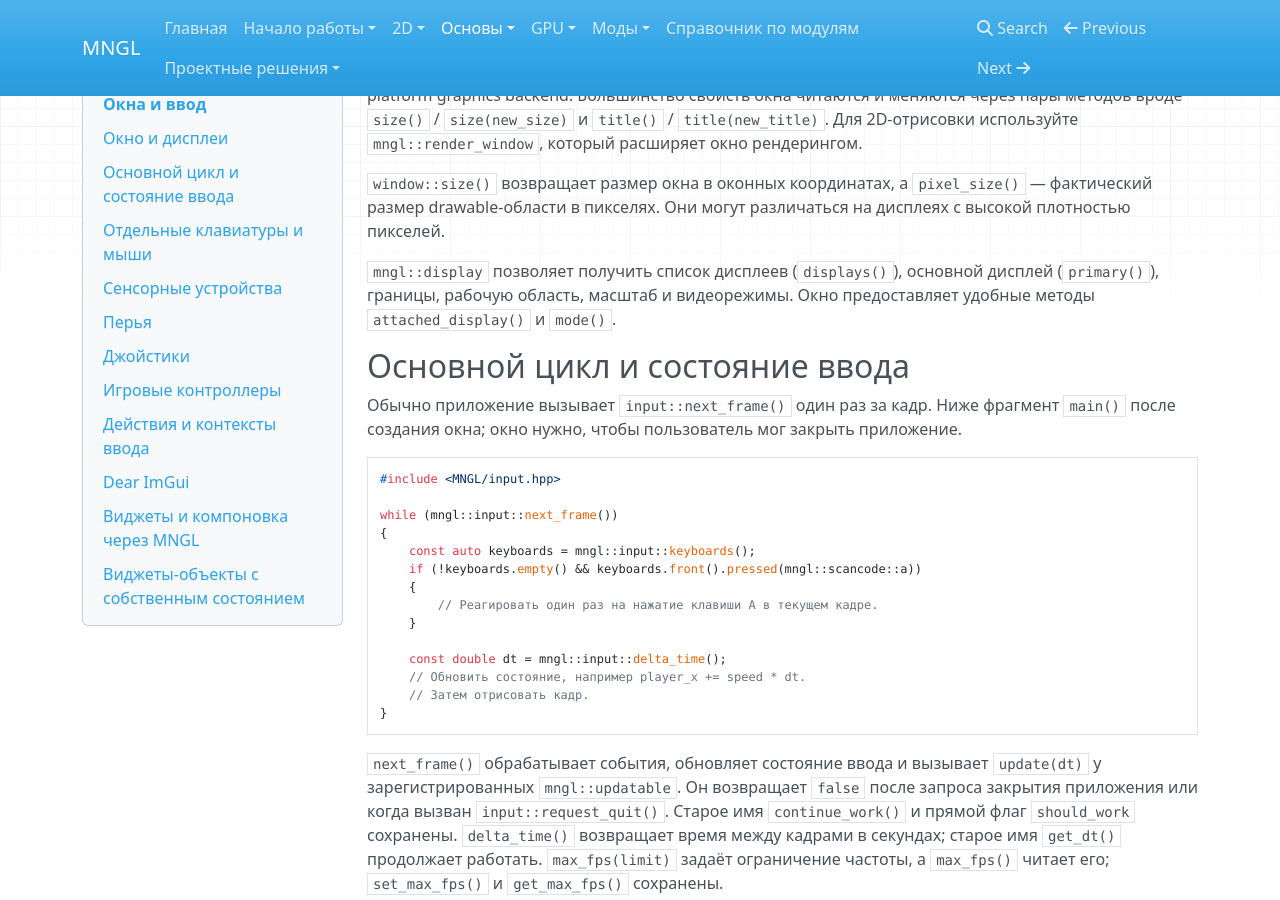
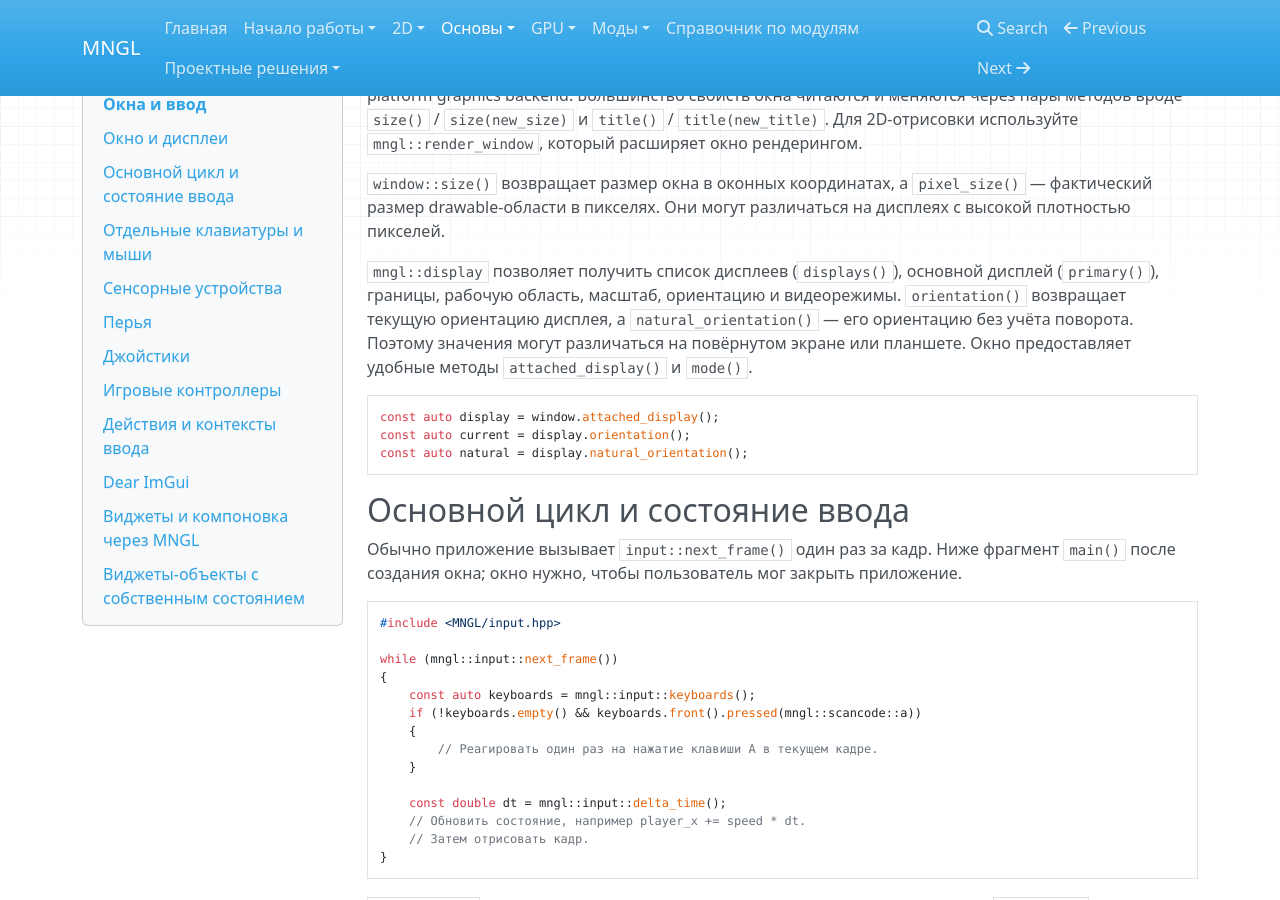
Before and after one commit to Romansgamp6tu/MNGL, an MkDocs documentation site: the page built from docs/core/windows-and-input.md, in a window 1280 px wide and 900 px high, scrolled down 452 px. Built offline with MkDocs 1.6.1, drawn with Linux system fonts in a browser that asks for light colours; nearby versions of some CDN libraries.

Commit message:
Fix issues #26, #28-#30, #32, #35

````diff
--- a/docs/core/windows-and-input.md
+++ b/docs/core/windows-and-input.md
@@ -21,7 +21,13 @@ mngl::window window("My app", {1280, 720}, flags);
 
 `window::size()` возвращает размер окна в оконных координатах, а `pixel_size()` — фактический размер drawable-области в пикселях. Они могут различаться на дисплеях с высокой плотностью пикселей.
 
-`mngl::display` позволяет получить список дисплеев (`displays()`), основной дисплей (`primary()`), границы, рабочую область, масштаб и видеорежимы. Окно предоставляет удобные методы `attached_display()` и `mode()`.
+`mngl::display` позволяет получить список дисплеев (`displays()`), основной дисплей (`primary()`), границы, рабочую область, масштаб, ориентацию и видеорежимы. `orientation()` возвращает текущую ориентацию дисплея, а `natural_orientation()` — его ориентацию без учёта поворота. Поэтому значения могут различаться на повёрнутом экране или планшете. Окно предоставляет удобные методы `attached_display()` и `mode()`.
+
+```cpp
+const auto display = window.attached_display();
+const auto current = display.orientation();
+const auto natural = display.natural_orientation();
+```
 
 ## Основной цикл и состояние ввода
 
````
Also changed, not shown: docs/2d/quick-start.md (+2 -0 lines), docs/design/migration.md (+3 -0 lines), docs/mods/api-contract.md (+1 -1 lines), docs/reference/index.md (+1 -1 lines), 5 other files.
